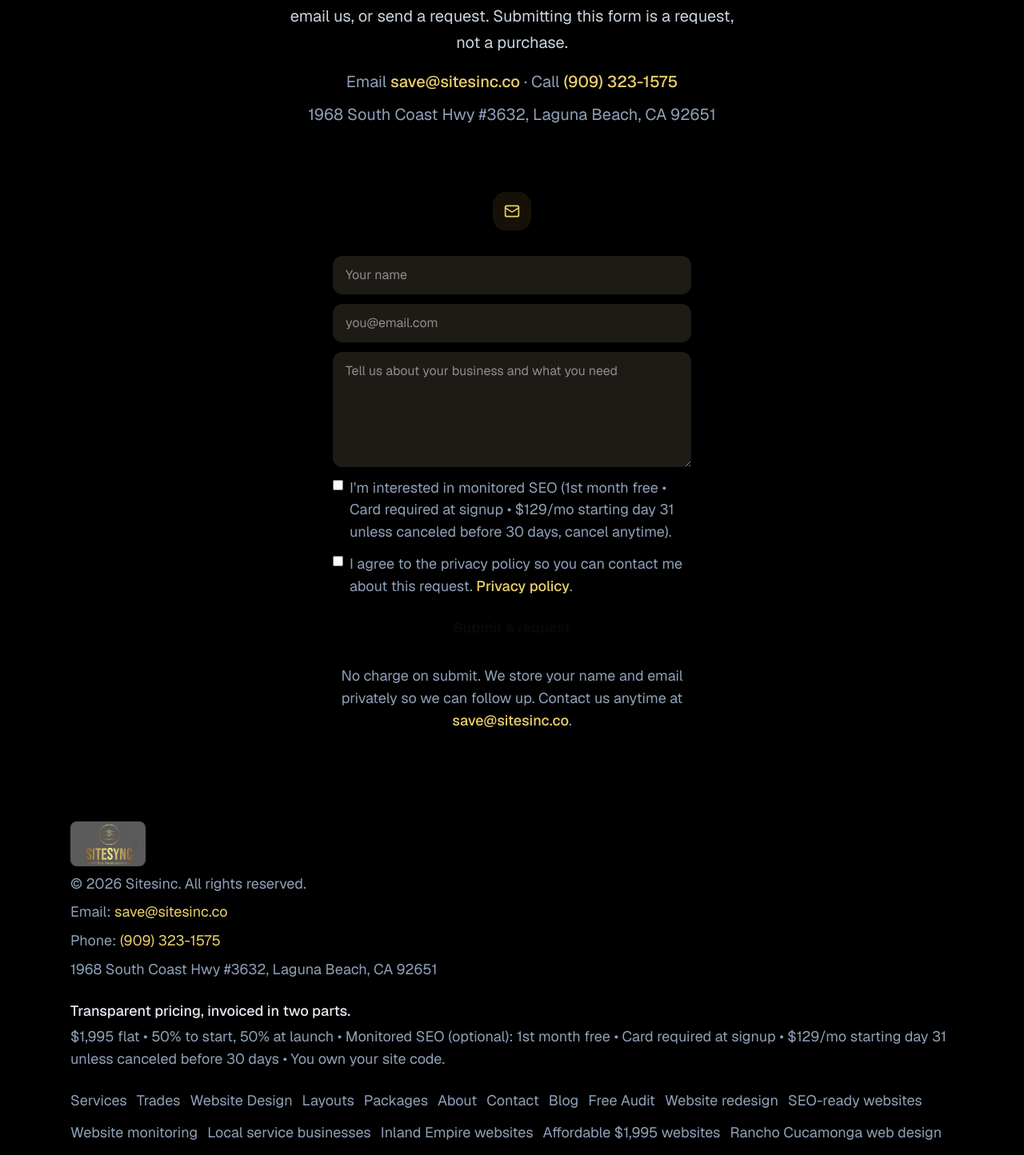
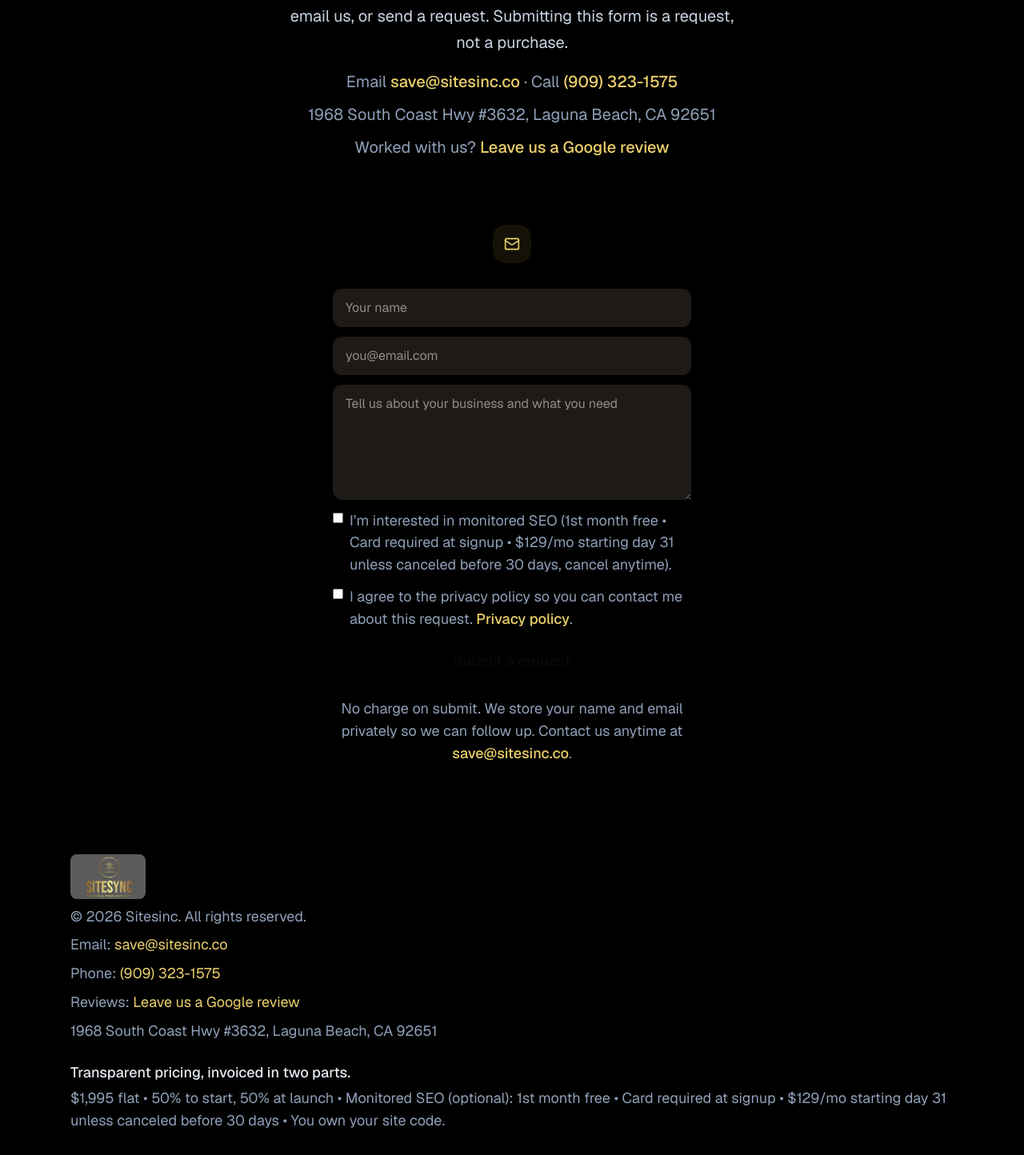
Before and after one commit to teestewy69-png/sitesync-business, a Next.js app: page /contact in a window 1280 px wide. Shown: the part 359-1803 px from the top of the page at 80% size. Built offline with nearby package versions, Linux system fonts and the light colour scheme; no server answers.

Commit message:
Add Google review link to footer and contact page

```diff
--- a/app/contact/page.tsx
+++ b/app/contact/page.tsx
@@ -40,6 +40,17 @@ export default function ContactPage() {
           {footer.address.street}, {footer.address.city}, {footer.address.region}{" "}
           {footer.address.postalCode}
         </address>
+        <p className="mt-2 text-base text-slate-400">
+          Worked with us?{" "}
+          <a
+            href={footer.googleReviewUrl}
+            target="_blank"
+            rel="noopener noreferrer"
+            className="font-medium text-brand-300 hover:underline"
+          >
+            Leave us a Google review
+          </a>
+        </p>
       </section>
       <EmailCapture variant="contact" />
     </SitePage>
--- a/components/Footer.tsx
+++ b/components/Footer.tsx
@@ -34,6 +34,17 @@ export default function Footer() {
             Phone:{" "}
             <a href={footer.phoneHref} className="text-brand-300 hover:underline">
               {footer.phone}
+            </a>
+          </p>
+          <p className="text-sm text-slate-400 sm:text-sm">
+            Reviews:{" "}
+            <a
+              href={footer.googleReviewUrl}
+              target="_blank"
+              rel="noopener noreferrer"
+              className="text-brand-300 hover:underline"
+            >
+              Leave us a Google review
             </a>
           </p>
           <address className="text-sm not-italic text-slate-400 sm:text-sm">
--- a/content.json
+++ b/content.json
@@ -274,6 +274,7 @@
     ],
     "phone": "(909) 323-1575",
     "phoneHref": "tel:+19093231575",
+    "googleReviewUrl": "https://g.page/r/CdkjOvGRznvHEBM/review",
     "address": {
       "street": "1968 South Coast Hwy #3632",
       "city": "Laguna Beach",
```
